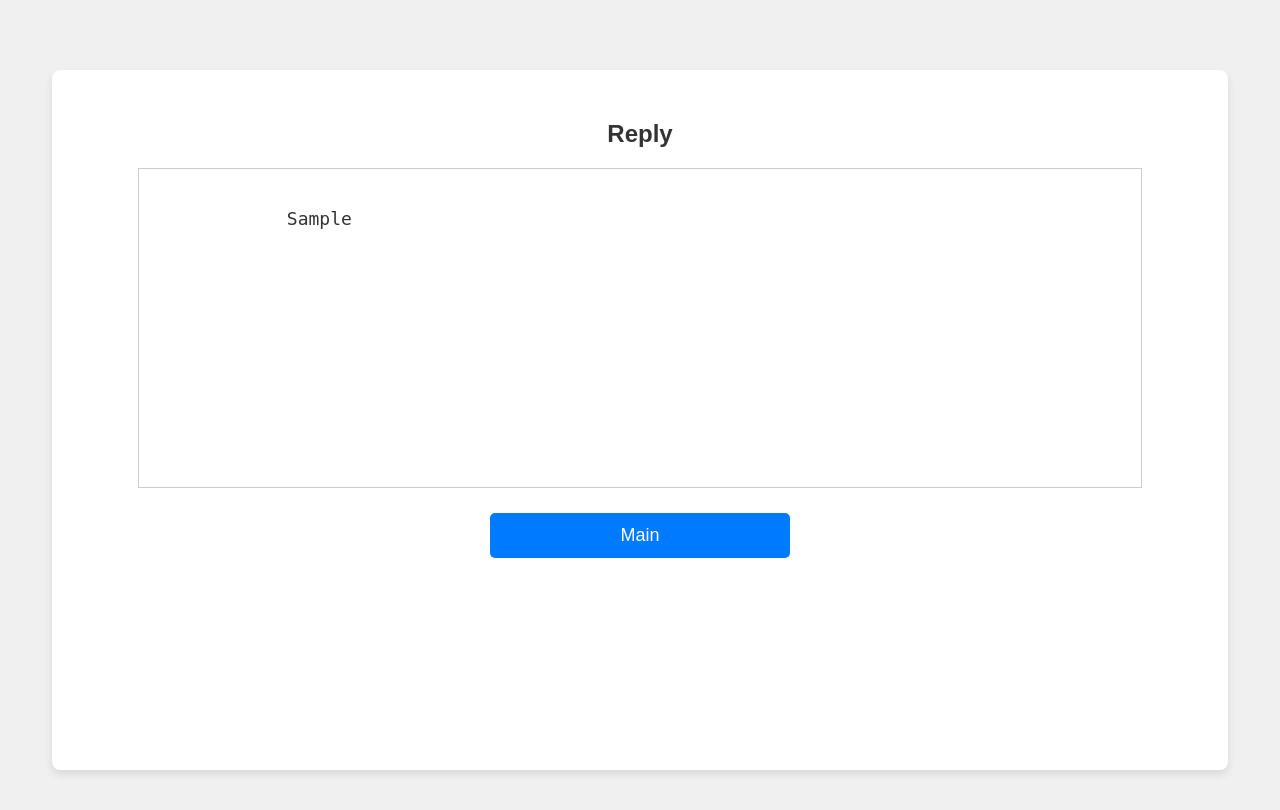
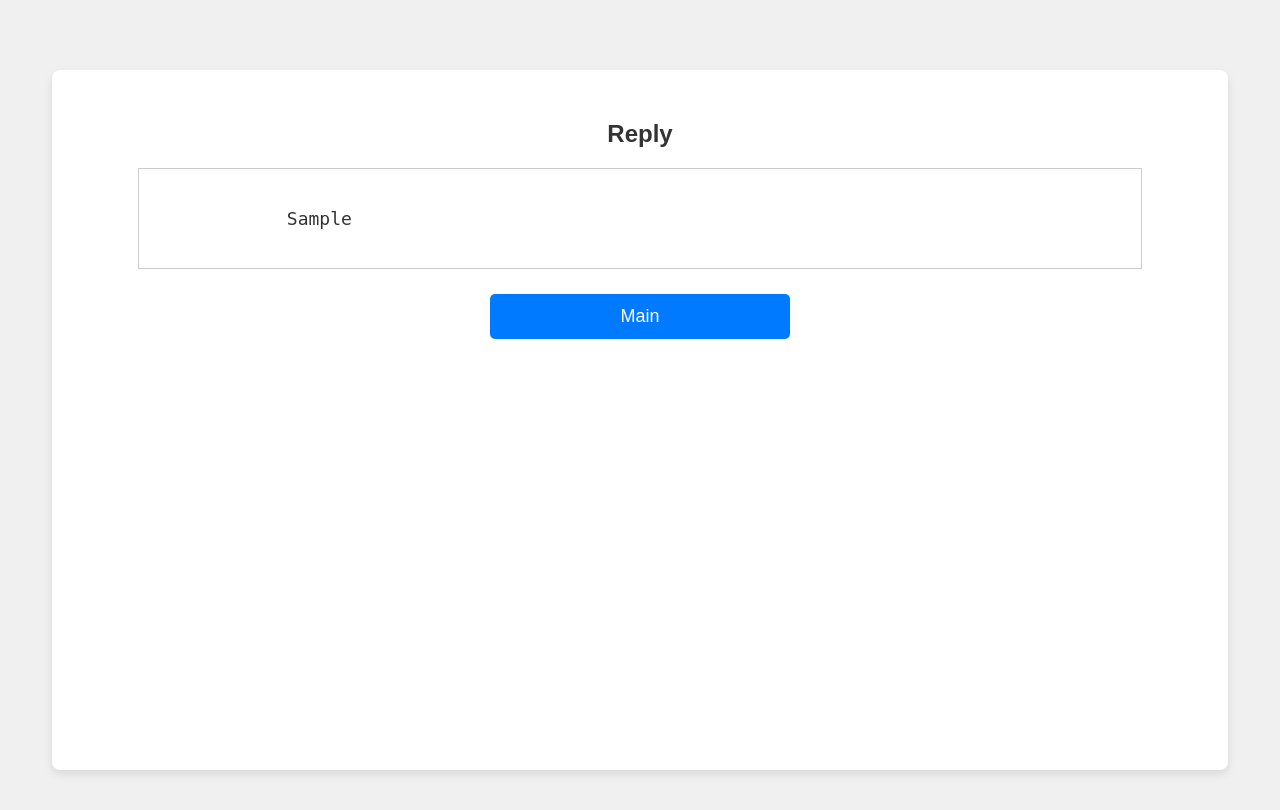
Before and after one commit to mlnotes2718/sctp-dasi-m5-m6-cohort1-pt-tt, a Flask app: template templates/gemini_reply.html in a window 1280 px wide. Shown: the top 810 px of the page. Run offline with Flask 3, Linux system fonts and the light colour scheme; the template is opened without the code that fills it: most values are stand-ins (such as "Sample title", 1, 10 or a date in 2020).

Commit message:
update css

```diff
--- a/static/styles.css
+++ b/static/styles.css
@@ -70,7 +70,7 @@ button {
 .markdown-box{
     box-sizing: border-box;
     max-width: 90%;
-    height: 40vh;
+    max-height: 80%;
     overflow: auto;
     border: 1px solid #ccc;
     padding: 1em;
```
